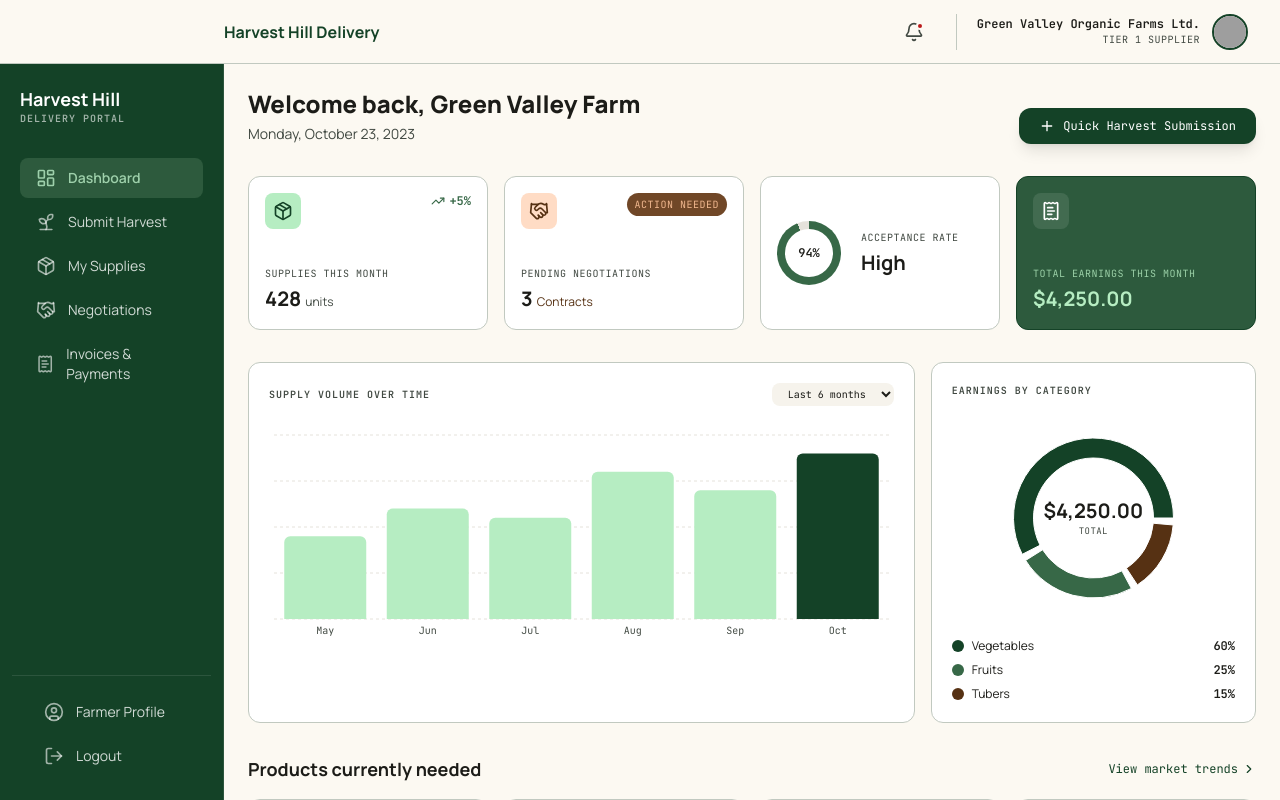
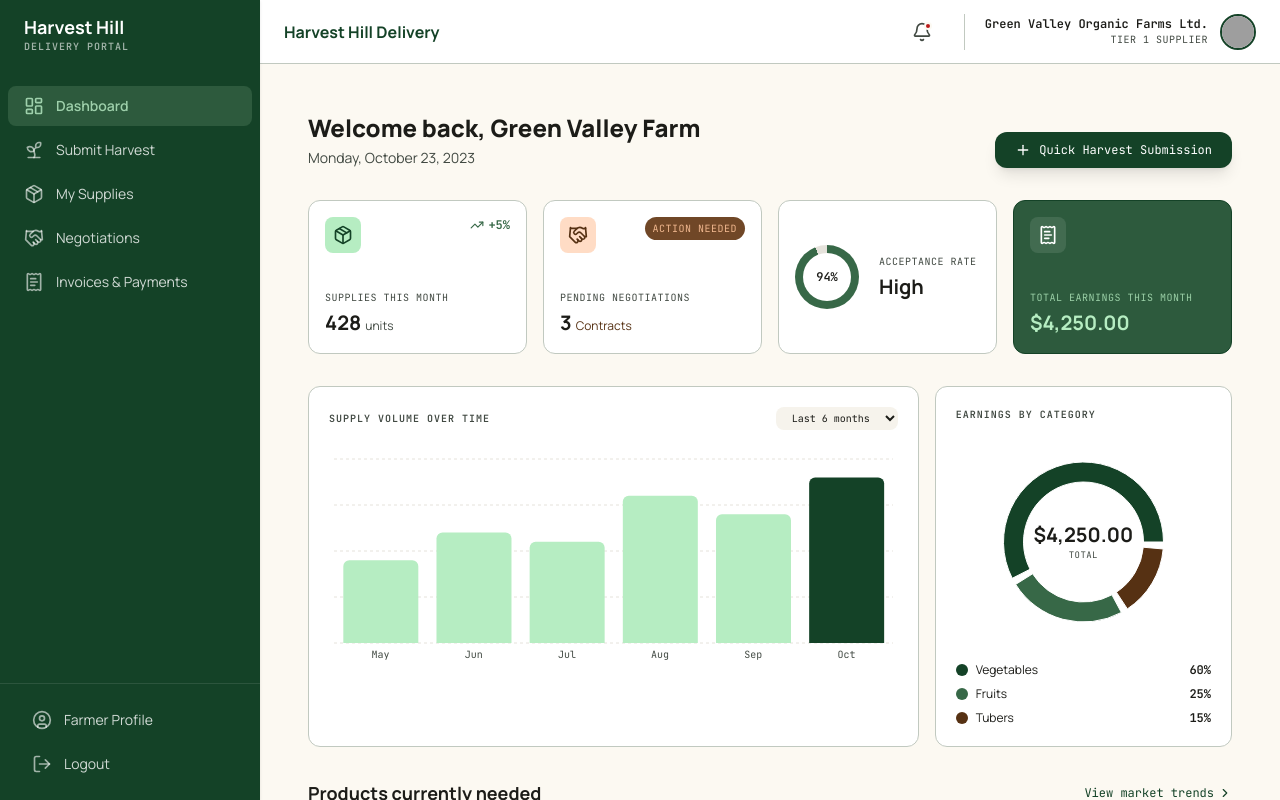
Before and after one commit to blessed-winner/harvest_hill_delivery, a Next.js app in the folder frontend/: page /farmer in a window 1280 px wide. Shown: the top 800 px of the page. Built offline with nearby package versions, Linux system fonts and the light colour scheme; grey boxes are pictures that could not be loaded.

Commit message:
Perfect sidebar for farmer dashboard

```diff
--- a/frontend/src/portals/farmer/FarmerLayout.tsx
+++ b/frontend/src/portals/farmer/FarmerLayout.tsx
@@ -31,43 +31,28 @@ export default function Layout({ children, activeView, onViewChange }: LayoutPro
   const [isMobileMenuOpen, setIsMobileMenuOpen] = useState(false);
 
   return (
-    <div className="flex min-h-screen overflow-x-hidden">
+    <div className="min-h-screen flex bg-surface">
+      {/* Backdrop for mobile */}
+      {isMobileMenuOpen && (
+        <div
+          className="fixed inset-0 bg-black/50 z-40 lg:hidden transition-opacity"
+          onClick={() => setIsMobileMenuOpen(false)}
+        />
+      )}
+
       <Sidebar
         activeView={activeView}
         onViewChange={onViewChange}
         isOpen={isMobileMenuOpen}
         onClose={() => setIsMobileMenuOpen(false)}
       />
-      <div className="flex-grow flex flex-col min-w-0">
+
+      <div className="flex-grow flex flex-col min-w-0 lg:pl-[260px]">
         <TopBar onMenuToggle={() => setIsMobileMenuOpen((prev) => !prev)} />
-        <main className="mt-[64px] lg:pl-[224px] pb-20 lg:pb-8 min-w-0">
+        <main className="flex-grow min-w-0 overflow-x-hidden p-6 pb-20 lg:pb-8">
           {children}
         </main>
       </div>
-
-      {/* Mobile Bottom Nav — visible below lg */}
-      <nav className="fixed bottom-0 w-full z-50 lg:hidden bg-surface-container-lowest border-t border-outline-variant shadow-lg">
-        <div className="flex justify-around items-center h-16 px-1 w-full">
-          {mobileNavItems.map((item) => (
-            <button
-              key={item.id}
-              onClick={() => onViewChange(item.id)}
-              className={cn(
-                "flex flex-col items-center justify-center gap-1 py-1 rounded-xl transition-all duration-300 min-w-0 relative flex-1",
-                activeView === item.id
-                  ? "text-primary scale-105"
-                  : "text-on-surface-variant/80 hover:text-on-surface"
-              )}
-            >
-              {activeView === item.id && (
-                <span className="absolute top-0 w-8 h-[3px] bg-primary rounded-full" />
-              )}
-              <item.icon size={18} strokeWidth={activeView === item.id ? 2.5 : 2} className={activeView === item.id ? "text-primary" : "text-on-surface-variant/80"} />
-              <span className="text-[8px] font-extrabold uppercase tracking-tighter leading-none">{item.label}</span>
-            </button>
-          ))}
-        </div>
-      </nav>
     </div>
   );
 }
--- a/frontend/src/portals/farmer/components/Sidebar.tsx
+++ b/frontend/src/portals/farmer/components/Sidebar.tsx
@@ -38,11 +38,14 @@ export default function Sidebar({ activeView, onViewChange, isOpen = false, onCl
 
   return (
     <aside className={cn(
-      "w-56 h-[calc(100vh-64px)] fixed left-0 top-[64px] flex flex-col bg-primary border-r border-white/10 py-6 px-3 z-40 transition-all duration-300",
-      isOpen ? "translate-x-0" : "hidden lg:flex"
+      "w-[260px] bg-primary flex flex-col h-screen fixed left-0 top-0 bottom-0 py-4 shadow-sm z-50 shrink-0 overflow-hidden transition-transform duration-300",
+      "lg:translate-x-0 lg:flex",
+      isOpen
+        ? "translate-x-0"
+        : "-translate-x-full lg:translate-x-0"
     )}>
       {/* Branding */}
-      <div className="px-2 mb-8 flex items-center justify-between">
+      <div className="px-6 mb-8 flex items-center justify-between">
         <div>
           <h1 className="text-lg font-bold text-white leading-tight font-sans">Harvest Hill</h1>
           <p className="text-[10px] uppercase tracking-widest text-white/60 font-bold font-mono">Delivery Portal</p>
@@ -64,17 +67,17 @@ export default function Sidebar({ activeView, onViewChange, isOpen = false, onCl
             key={item.id}
             onClick={() => handleNavClick(item.id)}
             className={cn(
-              "w-full flex items-center px-4 py-2.5 rounded-lg transition-all group text-left cursor-pointer",
+              "w-full flex items-center px-4 py-2.5 rounded-lg transition-all group text-left cursor-pointer whitespace-nowrap",
               activeView === item.id
                 ? "bg-primary-container text-on-primary-container font-semibold"
                 : "text-white/80 hover:text-white hover:bg-primary-container/20"
             )}
           >
             <item.icon className={cn(
-              "w-5 h-5 mr-3 transition-colors",
+              "w-5 h-5 mr-3 transition-colors shrink-0",
               activeView === item.id ? "text-on-primary-container" : "text-white/60 group-hover:text-white"
             )} size={20} />
-            <span className="text-sm font-sans">{item.label}</span>
+            <span className="text-sm font-sans whitespace-nowrap">{item.label}</span>
           </button>
         ))}
       </nav>
@@ -84,18 +87,18 @@ export default function Sidebar({ activeView, onViewChange, isOpen = false, onCl
         <button
           onClick={() => handleNavClick('settings')}
           className={cn(
-            "w-full flex items-center px-4 py-2.5 rounded-lg transition-all group text-left cursor-pointer",
+            "w-full flex items-center px-4 py-2.5 rounded-lg transition-all group text-left cursor-pointer whitespace-nowrap",
             activeView === 'settings'
               ? "bg-primary-container text-on-primary-container font-semibold"
               : "text-white/80 hover:text-white hover:bg-primary-container/20"
           )}
         >
-          <UserCircle className="w-5 h-5 mr-3 text-white/60 group-hover:text-white" size={20} />
-          <span className="text-sm font-sans">Farmer Profile</span>
+          <UserCircle className="w-5 h-5 mr-3 text-white/60 group-hover:text-white shrink-0" size={20} />
+          <span className="text-sm font-sans whitespace-nowrap">Farmer Profile</span>
         </button>
-        <button className="w-full flex items-center px-4 py-2.5 text-white/80 hover:text-white hover:bg-primary-container/20 rounded-lg transition-colors text-left cursor-pointer">
-          <LogOut className="w-5 h-5 mr-3 text-white/60" size={20} />
-          <span className="text-sm font-sans">Logout</span>
+        <button className="w-full flex items-center px-4 py-2.5 text-white/80 hover:text-white hover:bg-primary-container/20 rounded-lg transition-colors text-left cursor-pointer whitespace-nowrap">
+          <LogOut className="w-5 h-5 mr-3 text-white/60 shrink-0" size={20} />
+          <span className="text-sm font-sans whitespace-nowrap">Logout</span>
         </button>
       </div>
     </aside>
--- a/frontend/src/portals/farmer/components/TopBar.tsx
+++ b/frontend/src/portals/farmer/components/TopBar.tsx
@@ -42,12 +42,8 @@ export default function TopBar({ onMenuToggle }: TopBarProps) {
   }, []);
 
   return (
-    <header className="h-[64px] w-full fixed top-0 z-50 bg-surface border-b border-outline-variant flex justify-between items-center px-4 sm:px-6 lg:pl-[224px] lg:pr-8">
+    <header className="h-16 flex items-center justify-between px-6 bg-white border-b border-outline-variant shrink-0 z-20">
       <div className="flex items-center gap-3">
-        <h2 className="font-sans text-base font-bold text-primary">Harvest Hill Delivery</h2>
-      </div>
-
-      <div className="flex items-center gap-3 sm:gap-6">
         <button
           onClick={onMenuToggle}
           className="lg:hidden p-2 text-on-surface-variant hover:bg-surface-container-low rounded-full transition-colors"
@@ -55,7 +51,10 @@ export default function TopBar({ onMenuToggle }: TopBarProps) {
         >
           <Menu size={20} />
         </button>
+        <h2 className="font-sans text-base font-bold text-primary">Harvest Hill Delivery</h2>
+      </div>
 
+      <div className="flex items-center gap-3 sm:gap-6">
         <button className="p-2 text-on-surface-variant hover:bg-surface-container-low rounded-full transition-colors relative group">
           <Bell size={20} />
           <span className="absolute top-2 right-2 w-2 h-2 bg-error rounded-full border-2 border-surface"></span>
```
